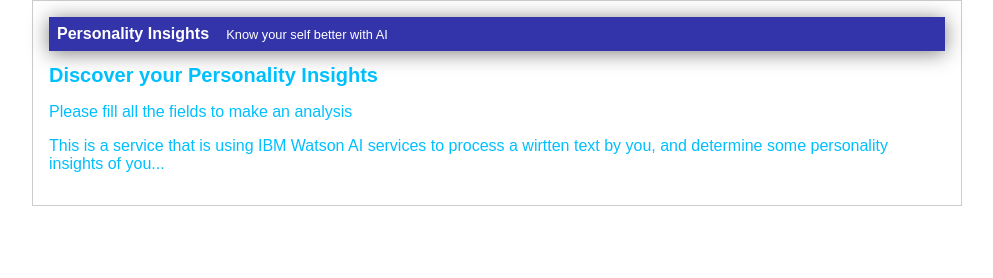
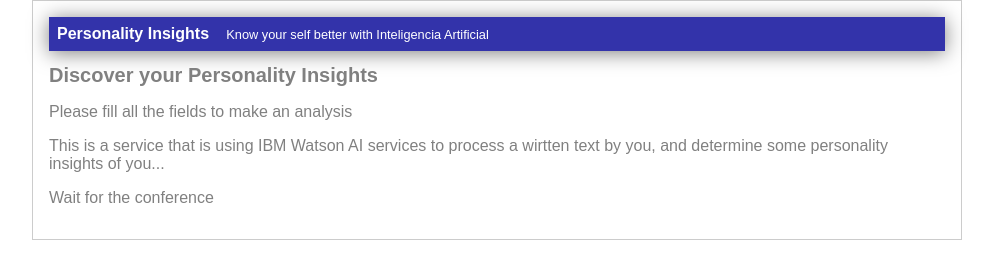
Before and after one commit to santiagorocha/personalityInsights, a plain HTML site: page index.html in a window 1280 px wide. Shown: the whole page, without its empty margins (143-1136 px from the left). Drawn offline with Linux system fonts and the light colour scheme.

Commit message:
Modified master header and font color

```diff
--- a/css/styles.css
+++ b/css/styles.css
@@ -1,6 +1,6 @@
 body
 {
-    color: deepskyblue;
+    color: gray;
     text-align: center;
     font-family: Arial;
     font-size: 16px;
--- a/index.html
+++ b/index.html
@@ -7,7 +7,7 @@
         <div  id="container">
             <div id="header">
                  Personality Insights
-                 <span id="tagline">Know your self better with AI</span>
+                 <span id="tagline">Know your self better with Inteligencia Artificial</span>
             </div>
              <div id="form">
                 <h1>Discover your Personality Insights</h1>
@@ -16,6 +16,7 @@
                     process a wirtten text by you, and determine some personality
                     insights of you...
                 </p>
+                <p>Wait for the conference</p>
             </div>
         </div>
     </body>
```
